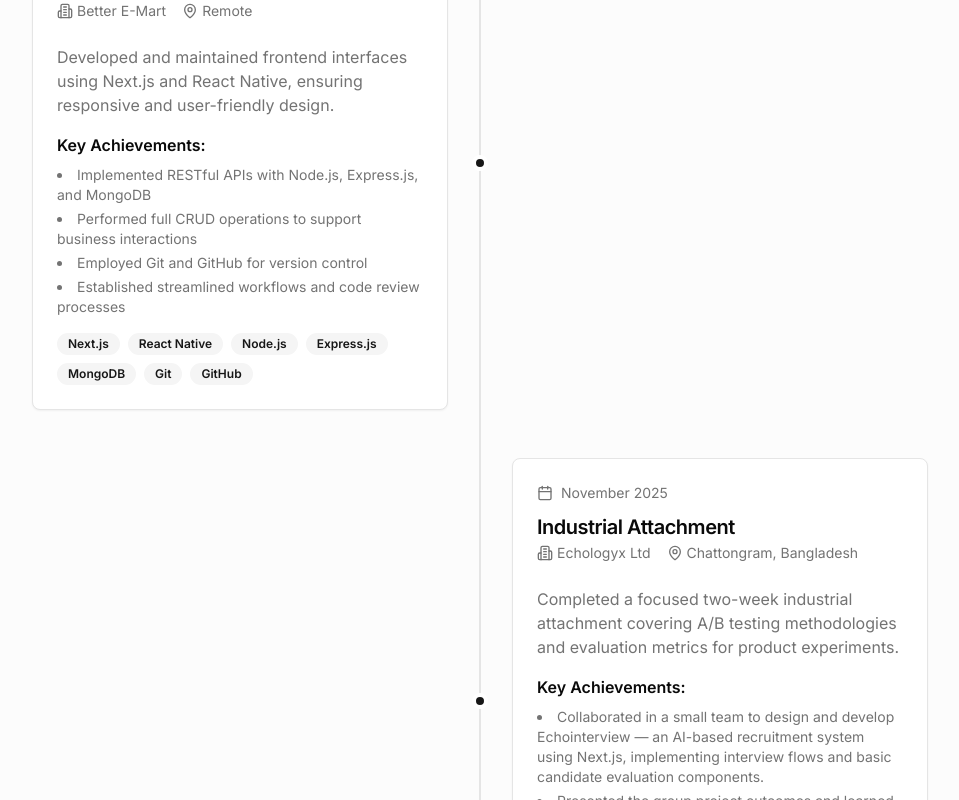
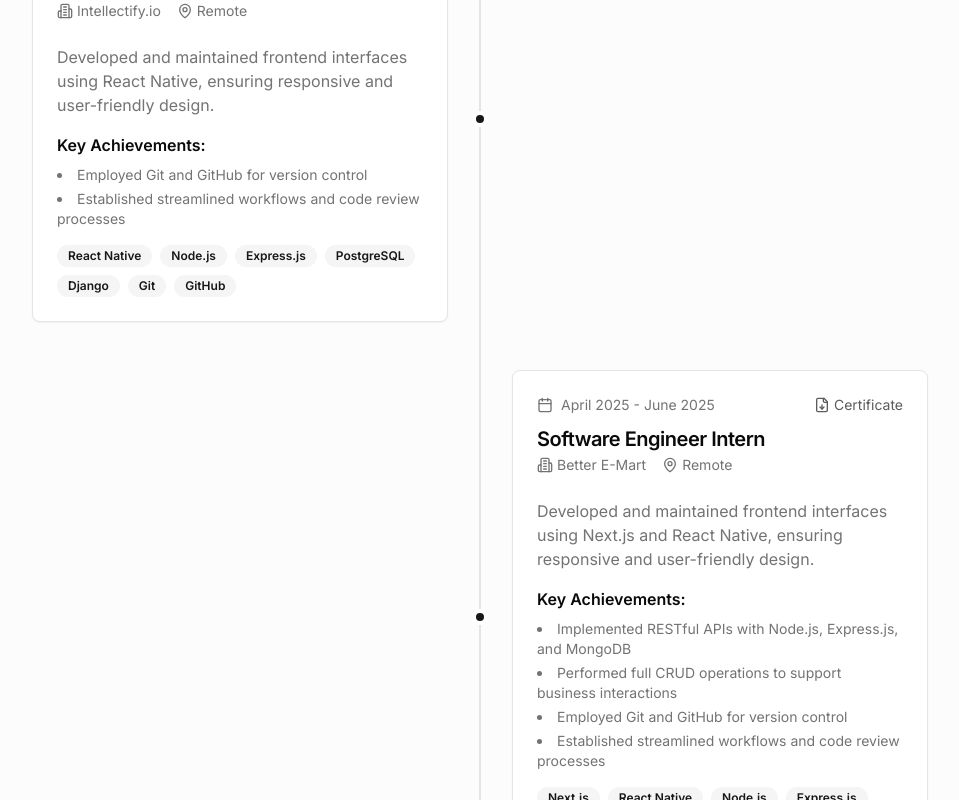
Before and after one commit to AdnanJayed24/my_portfolio, a Next.js app: page / in a window 1280 px wide. Shown: the part 1140-1940 px from the top of the page, without its empty margins (160-1119 px from the left). Built offline with nearby package versions, Linux system fonts and the light colour scheme.

Commit message:
Experience Section changed

```diff
--- a/components/sections/experience-section.tsx
+++ b/components/sections/experience-section.tsx
@@ -8,6 +8,29 @@ import Link from "next/link";
 const experiences = [
   {
     id: 1,
+    company: "Intellectify.io",
+    position: "Software Engineer Intern",
+    location: "Remote",
+    duration: "January 2026 - Present",
+    description:
+      "Developed and maintained frontend interfaces using React Native, ensuring responsive and user-friendly design.",
+    achievements: [
+      "Employed Git and GitHub for version control",
+      "Established streamlined workflows and code review processes",
+    ],
+    technologies: [
+      "React Native",
+      "Node.js",
+      "Express.js",
+      "PostgreSQL",
+      "Django",
+      "Git",
+      "GitHub",
+    ],
+    certificate: null,
+  },
+  {
+    id: 2,
     company: "Better E-Mart",
     position: "Software Engineer Intern",
     location: "Remote",
@@ -32,11 +55,11 @@ const experiences = [
     certificate: "\Better Certificate.pdf",
   },
   {
-    id: 2,
+    id: 3,
     company: "Echologyx Ltd",
     position: "Industrial Attachment",
     location: "Chattongram, Bangladesh",
-    duration: "November 2025",
+    duration: "Septenber 2025 - November 2025",
     description:
       "Completed a focused two-week industrial attachment covering A/B testing methodologies and evaluation metrics for product experiments.",
     achievements: [
@@ -54,7 +77,7 @@ const experiences = [
     certificate: null,
   },
   {
-    id: 3,
+    id: 4,
     company: "Udvash Academic and Admission Care",
     position: "Senior Instructor",
     location: "Chattogram, Bangladesh",
--- a/components/sections/skills-section.tsx
+++ b/components/sections/skills-section.tsx
@@ -23,6 +23,8 @@ const skillCategories = [
     skills: [
       "Node.js",
       "Express.js",
+      "Django",
+      "postgreSQL",
       "MongoDB",
       "RESTful APIs",
       "Python",
```
Also changed, not shown: 2 other files (tests, documents, lock files or other folders).
